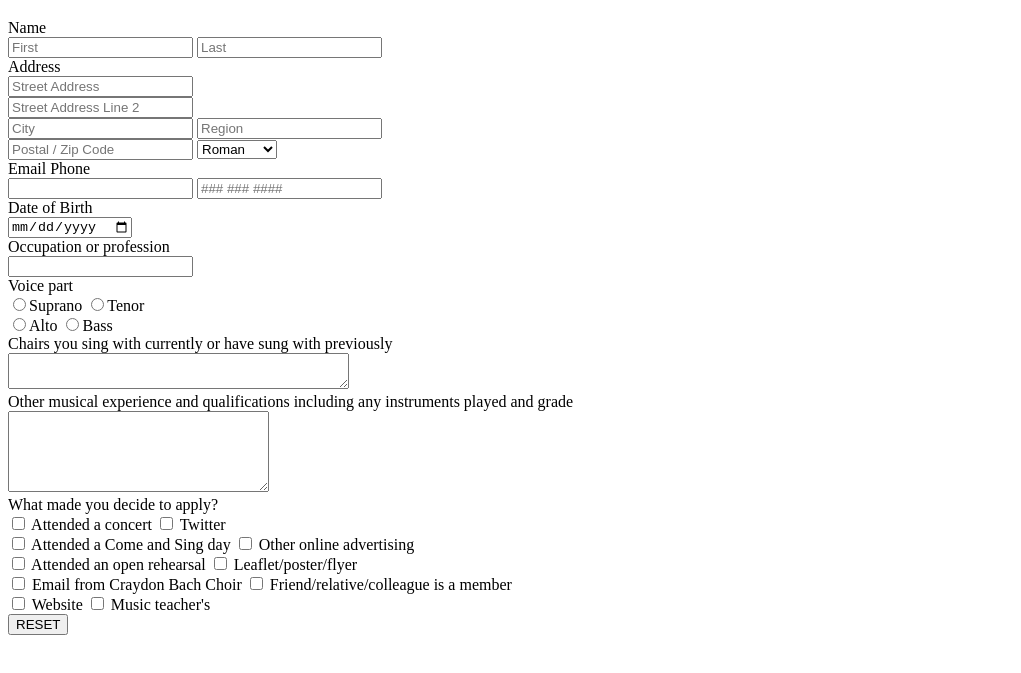
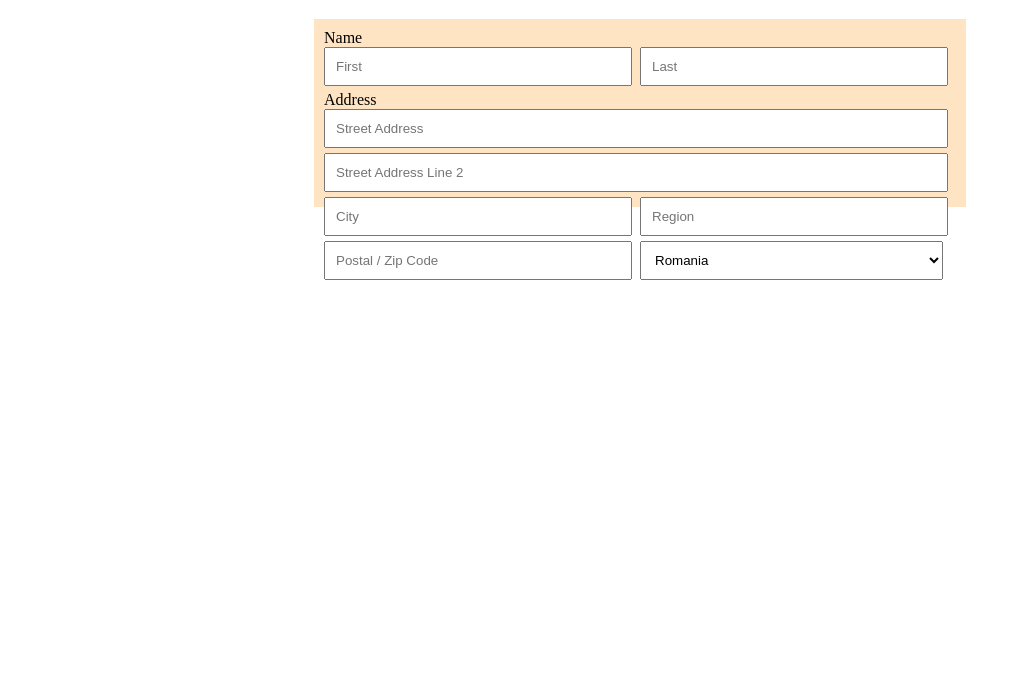
Before and after one commit to princessroffy/HTML-form, a plain HTML site: page index.html in a window 1280 px wide. Shown: the part 61-734 px from the top of the page, without its empty margins (0-1021 px from the left). Drawn offline with Linux system fonts and the light colour scheme.

Commit message:
updated with styling

```diff
--- a/index.html
+++ b/index.html
@@ -4,87 +4,51 @@
     <meta charset="UTF-8">
     <meta name="viewport" content="width=device-width, initial-scale=1.0">
     <link rel="shortcut icon" href="src/icons8-r-100.png" type="image/x-icon">
+    <link rel="stylesheet" href="style.css">
     <title>Rofiyat</title>
 </head>
 <body>
     <h1>Rofiyat's Membership Form</h1>
     <form>
-        <label for="name">Name</label>
-        <br/>
-        <input placeholder="First" type="text" name="First Name" id="">
-        <input placeholder="Last" type="text" name="Last Name" id="">
-        <br/>
-        <label for="address">Address</label>
-        <br/>
-        <input placeholder="Street Address" type="text" name="Street Address" id="">
-        <br />
-        <input placeholder="Street Address Line 2" type="text" name="Street Address Line 2" id="">
-        <br/>
-        <input placeholder="City" type="text" name="City" id="">
-        <input placeholder="Region" type="text" name="Region" id="">
-        <br />
-        <input placeholder="Postal / Zip Code" type="text" name="Postal / Zip code" id="">
-        <select name="countries" id="">
-            <option value="1">Roman</option>
-            <option value="2">Argentina</option>
-            <option value="3">Nigeria</option>
-            <option value="4">India</option>
-            <option value="5">Ghana</option>
-        </select>
-        <br/>
-        <label for="email">Email</label>
-        <label for="phone">Phone</label>
-        <br/>
-        <input type="email" name="" id="">
-        <input placeholder="### ### ####" type="number" name="" id="">
-        <br/>
-        <label for="date of birth">Date of Birth</label>
-        <br/>
-        <input type="date" name="date of birth" id="">
-        <br/>
-        <label for="Occupation or Profession">Occupation or profession</label>
-        <br/>
-        <input type="text" name="" id="">
-        <br/>
-        <label for="voice part">Voice part</label>
-        <br/>
-        <input type="radio" name="" id="">Suprano
-        <input type="radio" name="" id="">Tenor
-        <br>
-        <input type="radio" name="" id="">Alto
-        <input type="radio" name="" id="">Bass
-        <br/>
-        <label for="">Chairs you sing with currently or have sung with previously</label>
-        <br/>
-        <textarea name="" id="" cols="40" rows="2"></textarea>
-        <br/>
-        <label for="">Other musical experience and qualifications including any instruments played and grade</label>
-        <br/>
-        <textarea name="" id="" cols="30" rows="5"></textarea>
-        <br/>
-        <label for="">What made you decide to apply?</label>
-        <br/>
-        <input type="checkbox" name="" id=""> Attended a concert
-        <input type="checkbox" name="" id=""> Twitter
-        <br/>
-        <input type="checkbox" name="" id=""> Attended a Come and Sing day
-        <input type="checkbox" name="" id=""> Other online advertising
-        <br />
-        <input type="checkbox" name="" id=""> Attended an open rehearsal
-        <input type="checkbox" name="" id=""> Leaflet/poster/flyer
-        <br />
-        <input type="checkbox" name="" id=""> Email from Craydon Bach Choir
-        <input type="checkbox" name="" id=""> Friend/relative/colleague is a member
-        <br />
-        <input type="checkbox" name="" id=""> Website
-        <input type="checkbox" name="" id=""> Music teacher's
-        <br/>
+        <div class="section1">
+            <label for="name">Name</label>
+            <br />
+            <div>
 
+                <input placeholder="First" type="text">
+            </div>
+            <div>
+                <input placeholder="Last" type="text">
+            </div>
+        </div>
 
+        <div class="section2">
+            <label for="address">Address</label>
+            <br/>
+            <input placeholder="Street Address" type="text">
+            <input placeholder="Street Address Line 2" type="text">
+        </div>
+        <div class="section3">
+            <div class="left">
+                <input placeholder="City" type="text">
+                <input placeholder="Postal / Zip Code" type="text">
+            </div>
+            <div class="right">
+                <input placeholder="Region" type="text">
+                <select name="Country" id="">
+                    <option selected="1">
+                        Romania
+                    </option>
+                    <option>
+                        Nigeria
+                    </option>
 
+                </select>
+            </div>
+        </div>
 
     </form>
-    <input type="reset" value="RESET">
+
 
 </body>
 </html>
--- /dev/null
+++ b/style.css
@@ -0,0 +1,30 @@
+form{
+    width: 50%;
+    margin: 0 auto;
+    background-color: bisque;
+    padding: 10px;
+}
+.section1 div{
+    float: left;
+    width: 50%;
+
+}
+input{
+    padding: 10px;
+    margin-right: 5px;
+    width: 90%;
+    margin-bottom: 5px;
+}
+.section2 input{
+    width: 95%;
+}
+.section3 div{
+    float: left;
+    width: 50%;
+}
+select{
+    padding: 10px;
+        margin-right: 5px;
+        width: 96%;
+        margin-bottom: 5px
+}
```
